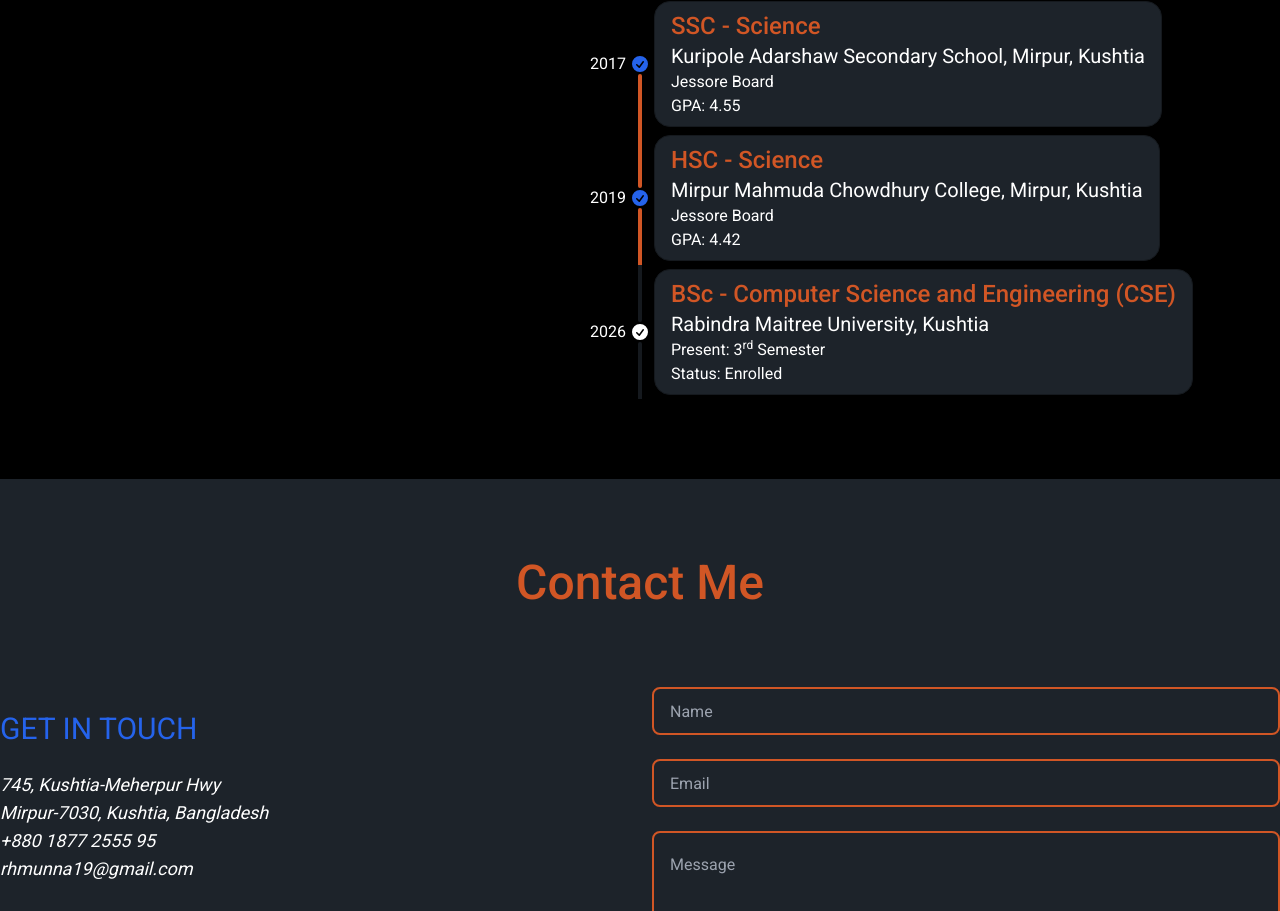
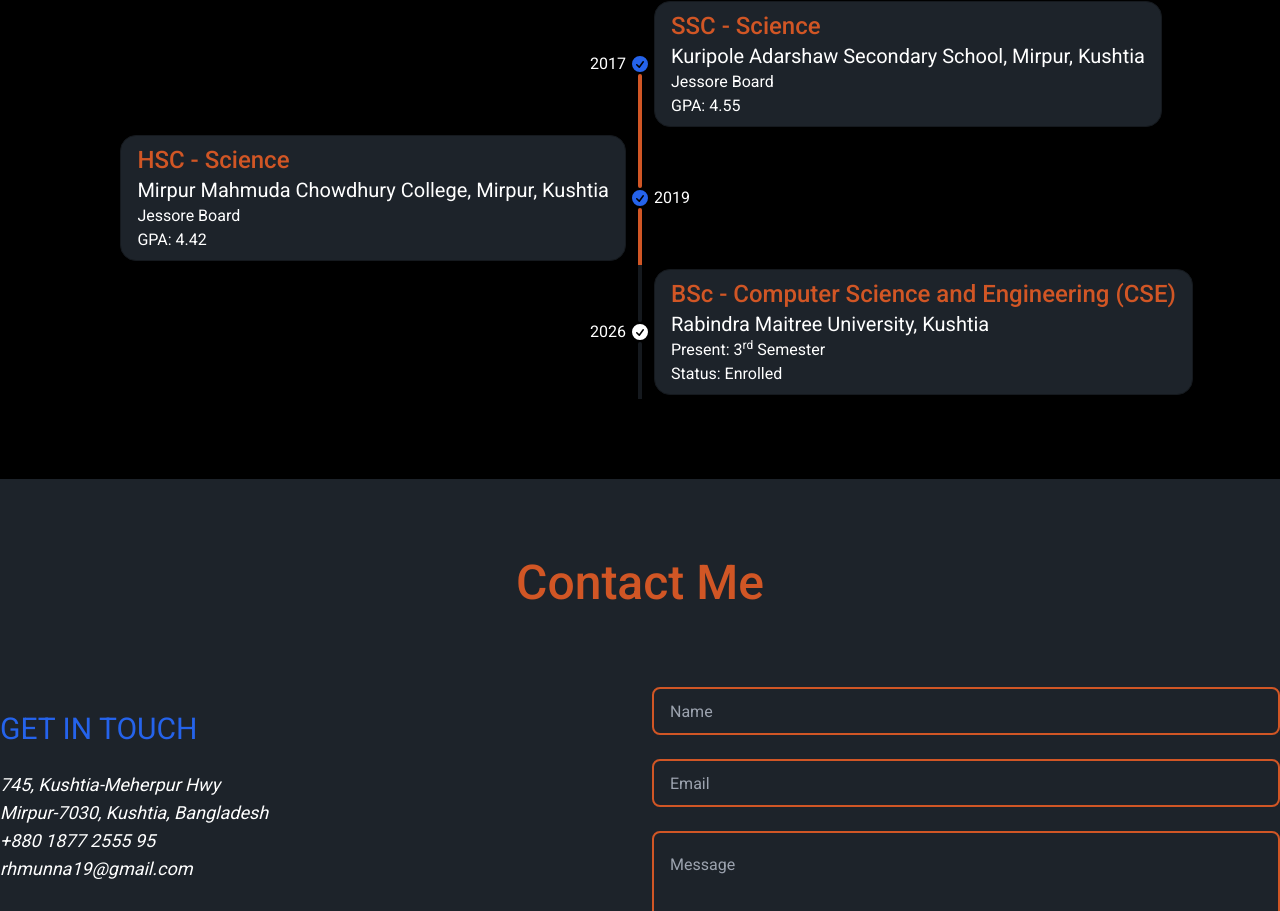
Before and after one commit to rhmunna143/rhmunna-dev-portfolio, a React (Vite) app: page / in a window 1280 px wide. Shown: the part 4086-4997 px from the top of the page. Built offline with nearby package versions, Linux system fonts and the light colour scheme; some icons are missing.

Commit message:
layout update

```diff
--- a/src/Components/Shared/ContactForm.jsx
+++ b/src/Components/Shared/ContactForm.jsx
@@ -21,9 +21,9 @@ const ContactForm = () => {
 
     return (
         <form onSubmit={sendEmail} className='uppercase flex flex-col justify-center gap-6'>
-            <input type="text" name="name" placeholder="Name" className='h-12 px-4 border-2 bg-transparent border-primary rounded-lg' />
-            <input type="email" name="email" placeholder="Email" className='h-12 px-4 border-2 bg-transparent border-primary rounded-lg' />
-            <textarea name="message" placeholder="Message" className='h-40 pt-5 px-4 border-2 bg-transparent border-primary rounded-lg'></textarea>
+            <input required type="text" name="name" placeholder="Name" className='h-12 px-4 border-2 bg-transparent border-primary rounded-lg' />
+            <input required type="email" name="email" placeholder="Email" className='h-12 px-4 border-2 bg-transparent border-primary rounded-lg' />
+            <textarea required name="message" placeholder="Message" className='h-40 pt-5 px-4 border-2 bg-transparent border-primary rounded-lg'></textarea>
             <button className='btn btn-outline btn-warning w-full uppercase' type="submit">Send now</button>
         </form>
     );
--- a/src/Pages/Home/Education/Education.jsx
+++ b/src/Pages/Home/Education/Education.jsx
@@ -26,11 +26,11 @@ const Education = () => {
 
                     <li>
                         <hr className='bg-primary' />
-                        <div className="timeline-start">2019</div>
+                        <div className="timeline-end">2019</div>
                         <div className="timeline-middle">
                             <svg xmlns="http://www.w3.org/2000/svg" viewBox="0 0 20 20" fill="currentColor" className="w-5 h-5 text-blue-600"><path fillRule="evenodd" d="M10 18a8 8 0 100-16 8 8 0 000 16zm3.857-9.809a.75.75 0 00-1.214-.882l-3.483 4.79-1.88-1.88a.75.75 0 10-1.06 1.061l2.5 2.5a.75.75 0 001.137-.089l4-5.5z" clipRule="evenodd" /></svg>
                         </div>
-                        <div className="timeline-end timeline-box">
+                        <div className="timeline-start timeline-box">
                             <p className='text-2xl text-primary font-medium'>HSC - Science </p>
                             <p className='text-xl'>Mirpur Mahmuda Chowdhury College, Mirpur, Kushtia</p>
                             Jessore Board <br />
```
